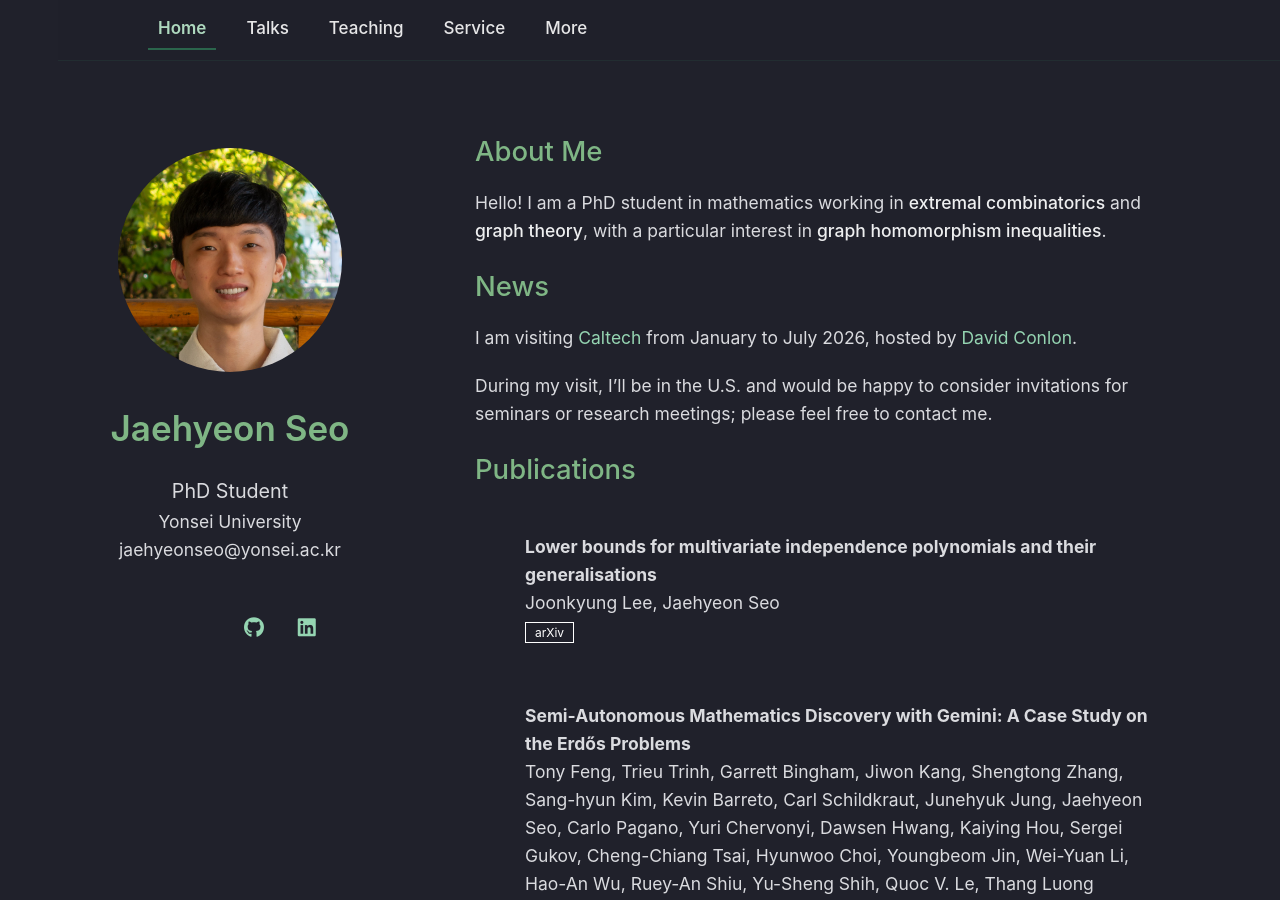
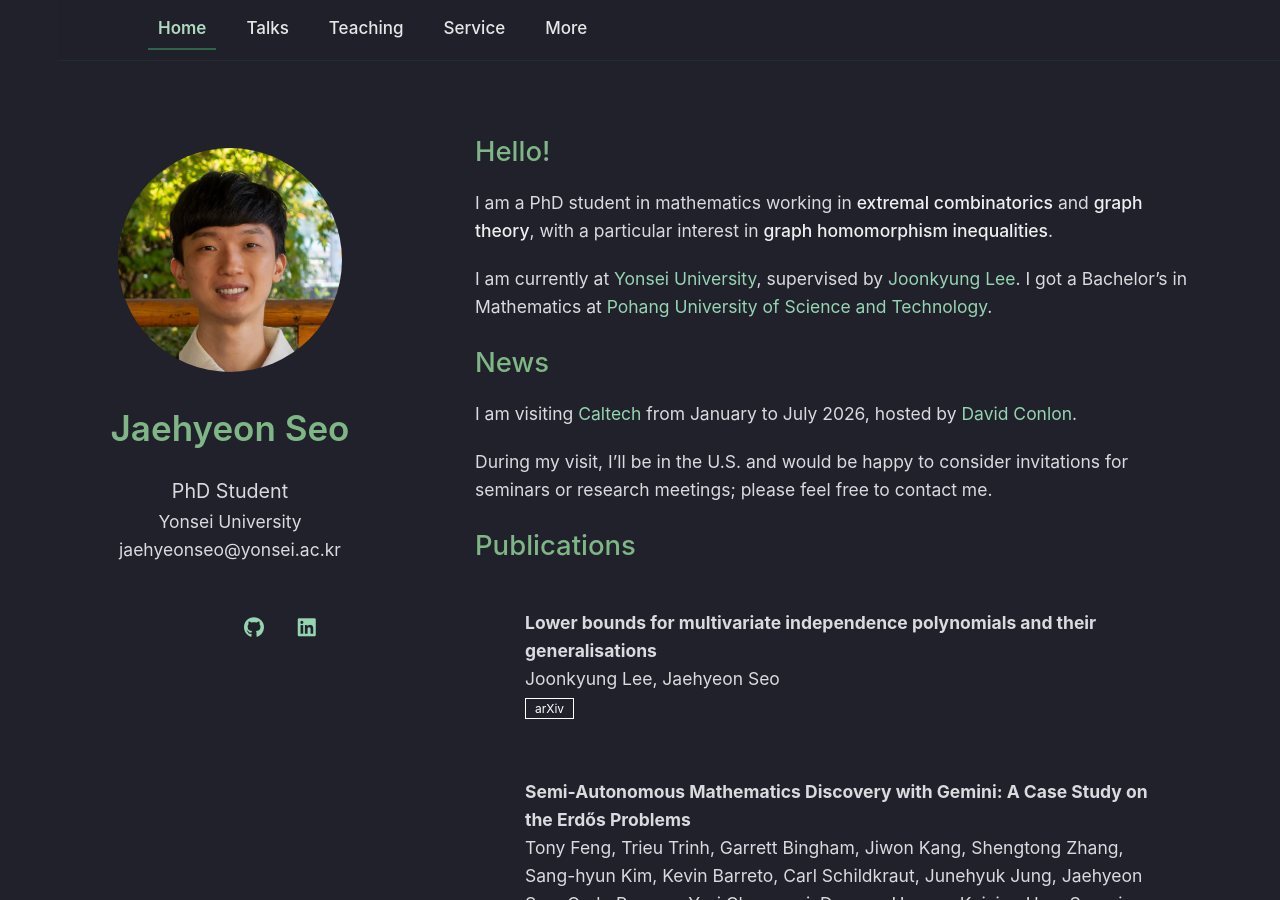
Before and after one commit to thegreatseo/thegreatseo.github.io, a Jekyll site: the page built from index.md, in a window 1280 px wide and 900 px high. Built offline with Jekyll 4.4.1, drawn with Linux system fonts in a browser that asks for light colours; a style sheet for code colours, icons or effects is not loaded.

Commit message:
Update introduction section: change header from "About Me" to "Hello!" and adjust content for clarity

```diff
--- a/index.md
+++ b/index.md
@@ -2,9 +2,11 @@
 layout: homepage
 ---
 
-## About Me
+## Hello!
 
-Hello! I am a PhD student in mathematics working in **extremal combinatorics** and **graph theory**, with a particular interest in **graph homomorphism inequalities**.
+I am a PhD student in mathematics working in **extremal combinatorics** and **graph theory**, with a particular interest in **graph homomorphism inequalities**.
+
+I am currently at [Yonsei University]({{ site.affiliation_link }}), supervised by [Joonkyung Lee](https://sites.google.com/site/joonkyungleemaths/). I got a Bachelor's in Mathematics at [Pohang University of Science and Technology](https://math.postech.ac.kr/en/).
 
 
 
```
